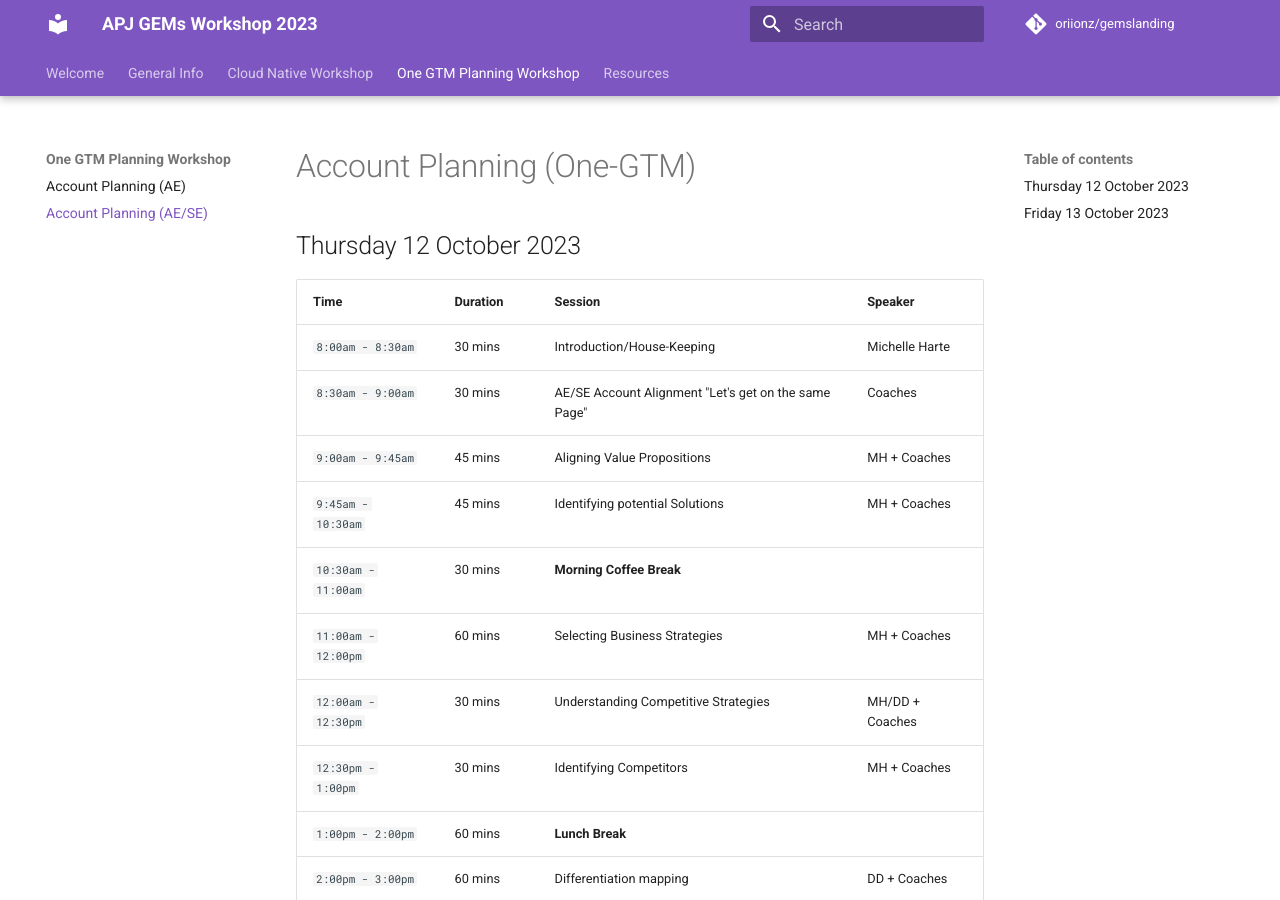
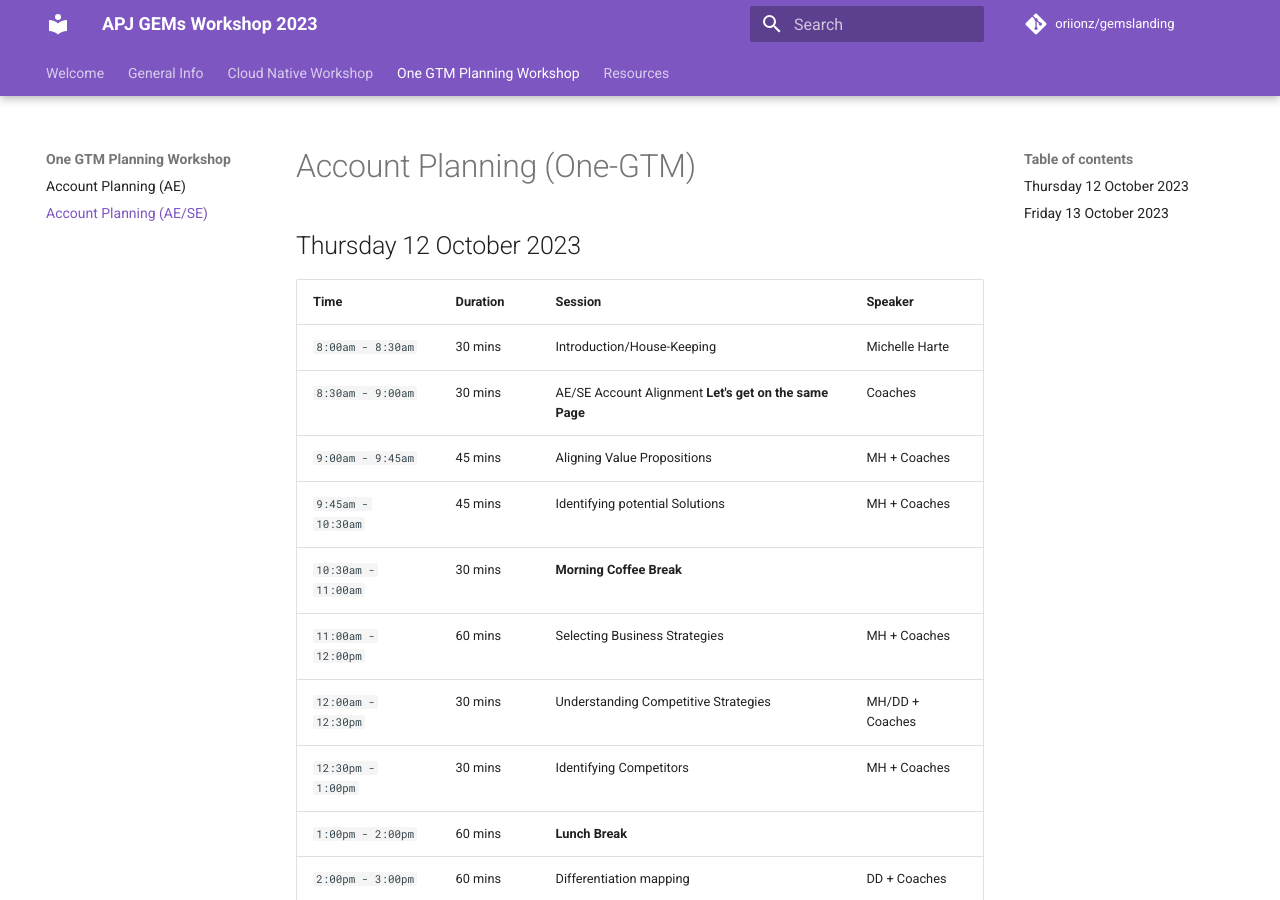
Before and after one commit to oriionz/gemslanding, an MkDocs documentation site: the page built from docs/daily_agenda/accounts_agenda.md, in a window 1280 px wide and 900 px high. Built offline with MkDocs 1.6.1 and Material for MkDocs 9.7.7, drawn with Linux system fonts in a browser that asks for light colours; comment, search, counter and statistics services are not loaded.

Commit message:
Font changes

```diff
--- a/docs/daily_agenda/accounts_agenda.md
+++ b/docs/daily_agenda/accounts_agenda.md
@@ -6,7 +6,7 @@
 | Time | Duration | Session | Speaker |
 |-------------------------|------|----------|----------------|
 |`8:00am - 8:30am` | 30 mins  | Introduction/House-Keeping| Michelle Harte |
-|`8:30am - 9:00am` | 30 mins  | AE/SE Account Alignment "Let's get on the same Page" | Coaches |
+|`8:30am - 9:00am` | 30 mins  | AE/SE Account Alignment **Let's get on the same Page** | Coaches |
 |`9:00am - 9:45am` | 45 mins  | Aligning Value Propositions  | MH + Coaches |
 |`9:45am - 10:30am` | 45 mins  | Identifying potential Solutions   | MH + Coaches |
 |`10:30am - 11:00am` | 30 mins  | **Morning Coffee Break** |
```
